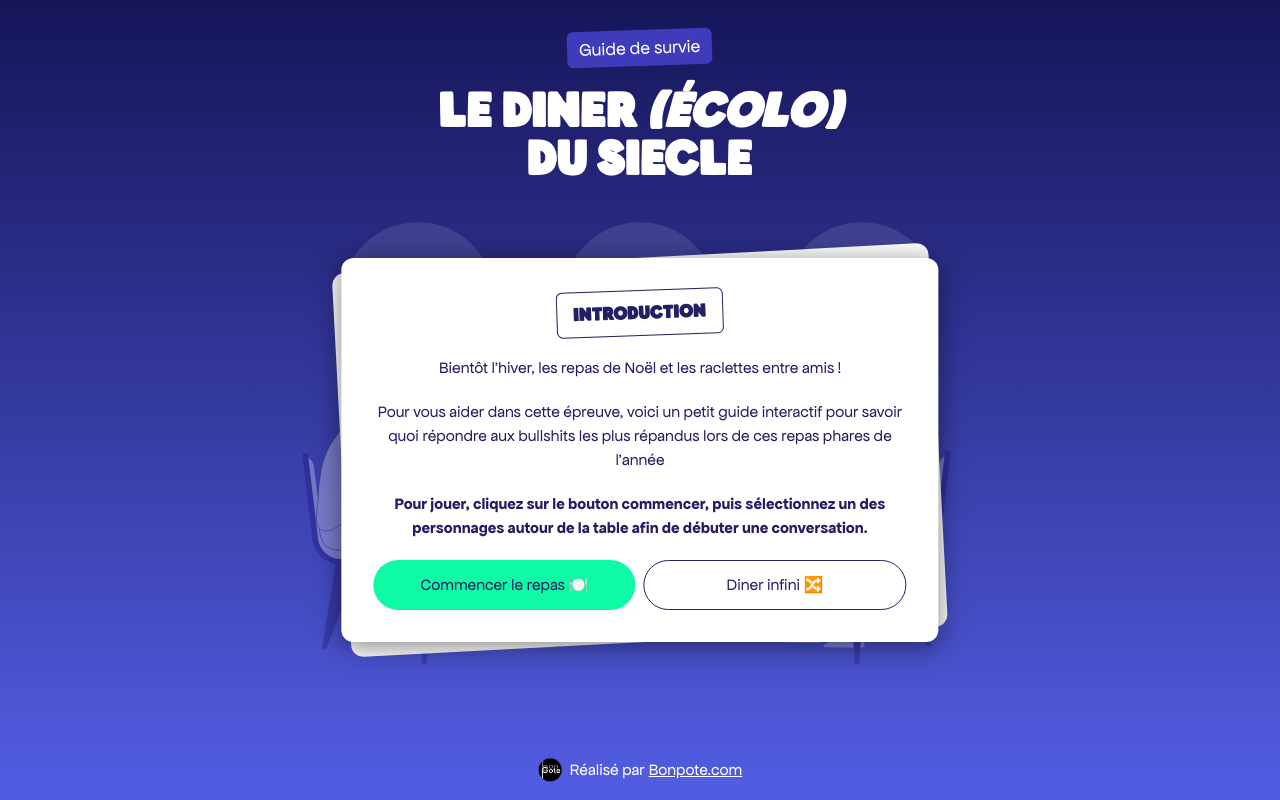
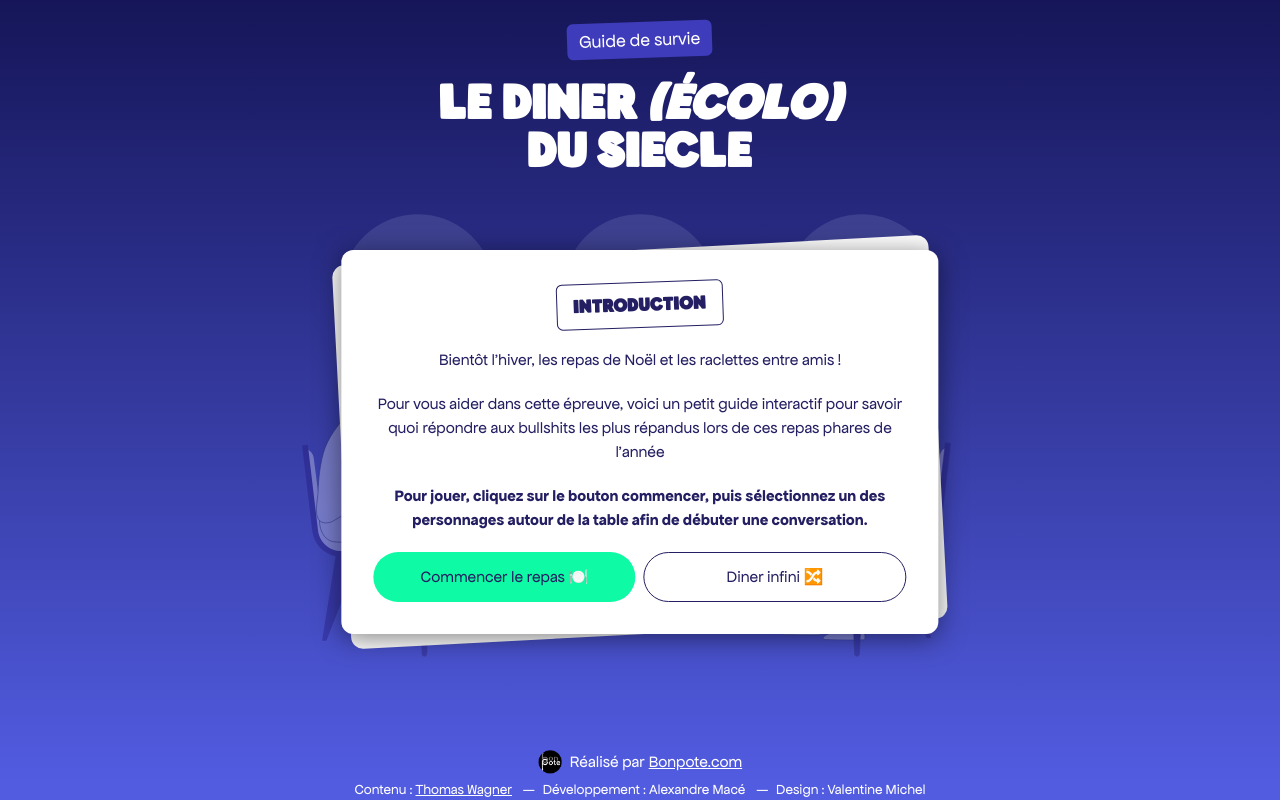
Before and after one commit to alexandre-mace/bonpote-diner-ecolo, a React (Create React App) app: page / in a window 1280 px wide. Built offline with nearby package versions, Linux system fonts and the light colour scheme.

Commit message:
Update content + update mobile msg position

```diff
--- a/public/index.html
+++ b/public/index.html
@@ -26,7 +26,7 @@
     -->
     <title>Le diner (écolo) du siècle</title>
   </head>
-  <body class="md:min-h-screen">
+  <body class="md:min-h-screen relative">
     <noscript>You need to enable JavaScript to run this app.</noscript>
     <div id="root"></div>
     <!--
--- a/src/App.js
+++ b/src/App.js
@@ -150,7 +150,7 @@ function App() {
                         <div>
                             <div className={"absolute -top-28 w-full"}>
                                 <div className={"relative toaster-container"}>
-                                    <Toaster containerStyle={{position: "absolute"}}/>
+                                    <Toaster containerStyle={{position: "absolute", top: (width < 1200 ? 80 : 0)}}/>
                                 </div>
                             </div>
                             <div className={"table-container"}>
--- a/src/components/Credit.js
+++ b/src/components/Credit.js
@@ -1,11 +1,20 @@
 import logoBonPote from "../assets/logo-bonpote.png";
 
 const Credit = () => (
-    <div className="mt-28 md:mt-20 mb-6 md:mb-0 flex items-center justify-center text-center text-white">
-        <img src={logoBonPote} alt="Logo bonpote" className="mr-2 h-6"/> <span
-        className="mr-1">Réalisé par</span> <a className="underline" target="_blank" rel="noreferrer"
-                                               href="https://bonpote.com">Bonpote.com</a>
-    </div>
+    <>
+        <div className="mt-28 md:mt-20 mb-12 md:mb-4 flex items-center justify-center text-center text-white">
+            <img src={logoBonPote} alt="Logo bonpote" className="mr-2 h-6"/> <span
+            className="mr-1">Réalisé par</span> <a className="underline" target="_blank" rel="noreferrer"
+                                                   href="https://bonpote.com">Bonpote.com</a>
+        </div>
+        <div className={"absolute bottom-0 left-1/2 -translate-x-1/2 w-11/12"}>
+            <div className={"text-xs md:text-sm text-white text-center"}>
+                <span className={"inline-block"}>Contenu : <a className={"underline"} rel={"noreferrer"} target={"_blank"} href="https://www.linkedin.com/in/thomas-wagner-0807b932/?originalSubdomain=fr">Thomas Wagner</a> <span className={"mx-2"}>—</span></span>
+                <span className={"inline-block"}>Développement : Alexandre Macé <span className={"mx-2"}>—</span></span>
+                <span className={"inline-block"}>Design : Valentine Michel</span>
+            </div>
+        </div>
+    </>
 )
 
 export default Credit
--- a/src/domain/arguments.json
+++ b/src/domain/arguments.json
@@ -73,7 +73,7 @@
     "Nom": "Jean-Michel Cyclesolaire",
     "Description": "Tonton climatosceptique",
     "Arguments": "Le passage à 30km/h en ville augmente la pollution !",
-    "Réponse": "C'est faux. C'est une fake news partagée par des médias conservateurs. La littérature nous dit qu’il n’y a pas de réponse simple sur le sujet du passage de 50 à 30 km/h. Le passage à 30 km/h a un double effet de limitation des vitesses mais aussi d’élimination de phases d’accélération-décélération inutiles qui peuvent permettre de fluidifier le trafic. Ainsi réduire la vitesse maximale autorisée n’entraîne pas nécessairement une diminution de la vitesse moyenne de circulation. Si le thème de la pollution retient l’attention, l ne faut pas oublier que cette mesure est avant tout mise en place pour d’autres raisons, comme le report modal",
+    "Réponse": "C'est faux. C'est une fake news partagée par des médias conservateurs. La littérature nous dit qu’il n’y a pas de réponse simple sur le sujet du passage de 50 à 30 km/h. Le passage à 30 km/h a un double effet de limitation des vitesses mais aussi d’élimination de phases d’accélération-décélération inutiles qui peuvent permettre de fluidifier le trafic. Ainsi réduire la vitesse maximale autorisée n’entraîne pas nécessairement une diminution de la vitesse moyenne de circulation. Si le thème de la pollution retient l’attention, il ne faut pas oublier que cette mesure est avant tout mise en place pour d’autres raisons, comme le report modal",
     "En savoir plus": "https://bonpote.com/non-le-passage-a-30-km-h-en-ville-naugmente-pas-la-pollution/"
   },
   {
@@ -107,7 +107,7 @@
   {
     "Nom": "Catherine de France",
     "Description": "Tante conservatrice",
-    "Arguments": "La France est le 4e pays le plus vert au monde !",
+    "Arguments": "Quel classement ? ça n'a aucun sens Catherine... as-tu bien regardé les critères ? Parce que je l'ai fait et ce classement est principalement basé sur des promesses... donc du vent. Quel crédit donner à un classement où les Etats-Unis sont plus ‘verts’ que le Ghana ? Aucun. Sauf quand vous faites partie d’un gouvernement condamné pour inaction climatique et qui n’a que le greenwashing pour faire bonne figure...",
     "Réponse": "Quel classement ? ça n'a aucun sens Catherine... as-tu bien regardé les critères ? Parce que je l'ai fait et ce classement est principalement basé sur des promesses... donc du vent.",
     "En savoir plus": "https://bonpote.com/la-france-est-elle-vraiment-4e-pays-le-plus-vert-au-monde/"
   },
@@ -430,7 +430,7 @@
     "Nom": "Claire Céfoutu",
     "Description": "A eux de faire des efforts - et puis c'est trop tard",
     "Arguments": "Les centrales nucléaires vont nous péter à la gueule c'est tout ce qu'il va arriver !",
-    "Réponse": "Les spécialistes du nucléaire travaillent au quotidien pour faire face aux agressions naturelles extrêmes en intégrant petit à petit les nouvelles connaissances liées au changement climatique. Néanmoins, certaines crises à venir, aux contours incertains, semblent difficilement appréhendables par les méthodes de calcul traditionnellement utilisées par les spécialistes de la sûreté. Et en ce sens, il ne s’agit pas de remettre en cause le travail déjà réalisé depuis de nombreuses années mais de pousser à un élargissement du cadre de la réflexion, et  ainsi de se doter pour l’avenir de capacités de projection, de créativité et même d’invention qui seront sans doute nécessaires à la préparation des crises futures.",
+    "Réponse": "Les spécialistes du nucléaire travaillent au quotidien pour faire face aux agressions naturelles extrêmes en intégrant petit à petit les nouvelles connaissances liées au changement climatique. Néanmoins, certaines crises à venir, aux contours incertains, semblent difficilement appréhendables par les méthodes de calcul traditionnellement utilisées par les spécialistes de la sûreté. Et en ce sens, il ne s’agit pas de remettre en cause le travail déjà réalisé depuis de nombreuses années mais de pousser à un élargissement du cadre de la réflexion.",
     "En savoir plus": "https://bonpote.com/surete-nucleaire-et-changement-climatique-etat-des-lieux-et-reflexions-2-2/"
   },
   {
@@ -492,7 +492,7 @@
   {
     "Nom": "Roxane Bobo",
     "Description": "aime les retraites yoga et les fraises sur le balcon",
-    "Arguments": "Franchement c'est simple l'agriculture, moi mes fraises elles poussent sans problème sur mon balcon !",
+    "Arguments": "Dire \"simple\" et \"agriculture\" dans la même phase, c'est être certain de ne rien avoir compris à l'agriculture... Ce qui est sûr, c'est que beaucoup de personnes sont déconnectées du sujet et nous devrions tous nous renseigner un peu plus sur le sujet ! Le système agricole français, comme  dans tous les autres pays de l'Union Européenne, n'est pas soutenable. Parlons-en ;)",
     "Réponse": "Dire \"simple\" et \"agriculture\" dans la même phase, c'est être certain ne rien avoir compris à l'agriculture... Ce qui est sûr, c'est que beaucoup de personnes sont déconnectées du sujet et nous devrions tous nous renseigner un peu plus sur le sujet !",
     "En savoir plus": "https://bonpote.com/4-infographies-pour-comprendre-lagriculture/"
   },
```
